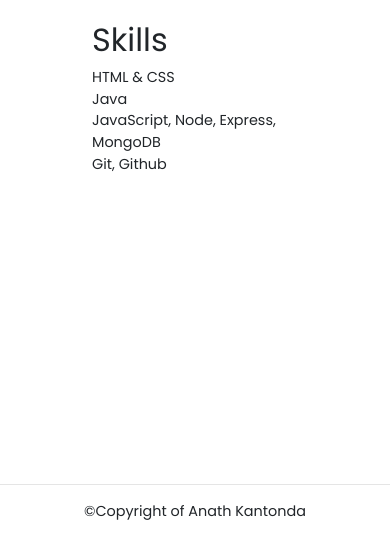
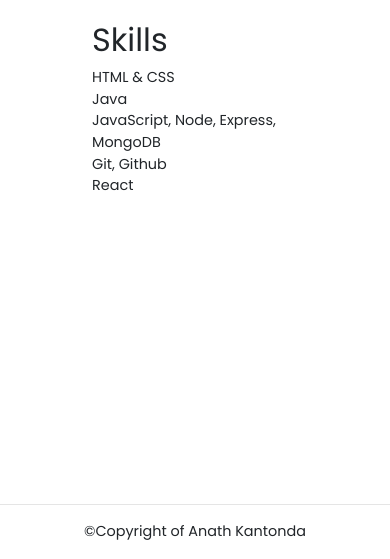
Before and after one commit to anathkantonda/portfolio, a plain HTML site: page index.html in a window 390 px wide. Shown: the part 982-1541 px from the top of the page. Drawn offline with nearby package versions, Linux system fonts and the light colour scheme.

Commit message:
added skills

```diff
--- a/css/style.css
+++ b/css/style.css
@@ -199,7 +199,7 @@ textarea {
     }
 
     .hr {
-        margin-top: 480px;
+        margin-top: 500px;
     }
 
     /* projects */
--- a/index.html
+++ b/index.html
@@ -54,7 +54,9 @@
                         <p>HTML & CSS<br>
                         Java<br>
                         JavaScript, Node, Express, MongoDB<br>
-                        Git, Github</p>
+                        Git, Github<br>
+                        React
+                    </p>
                     </div>
             </div>
         </section>
```
